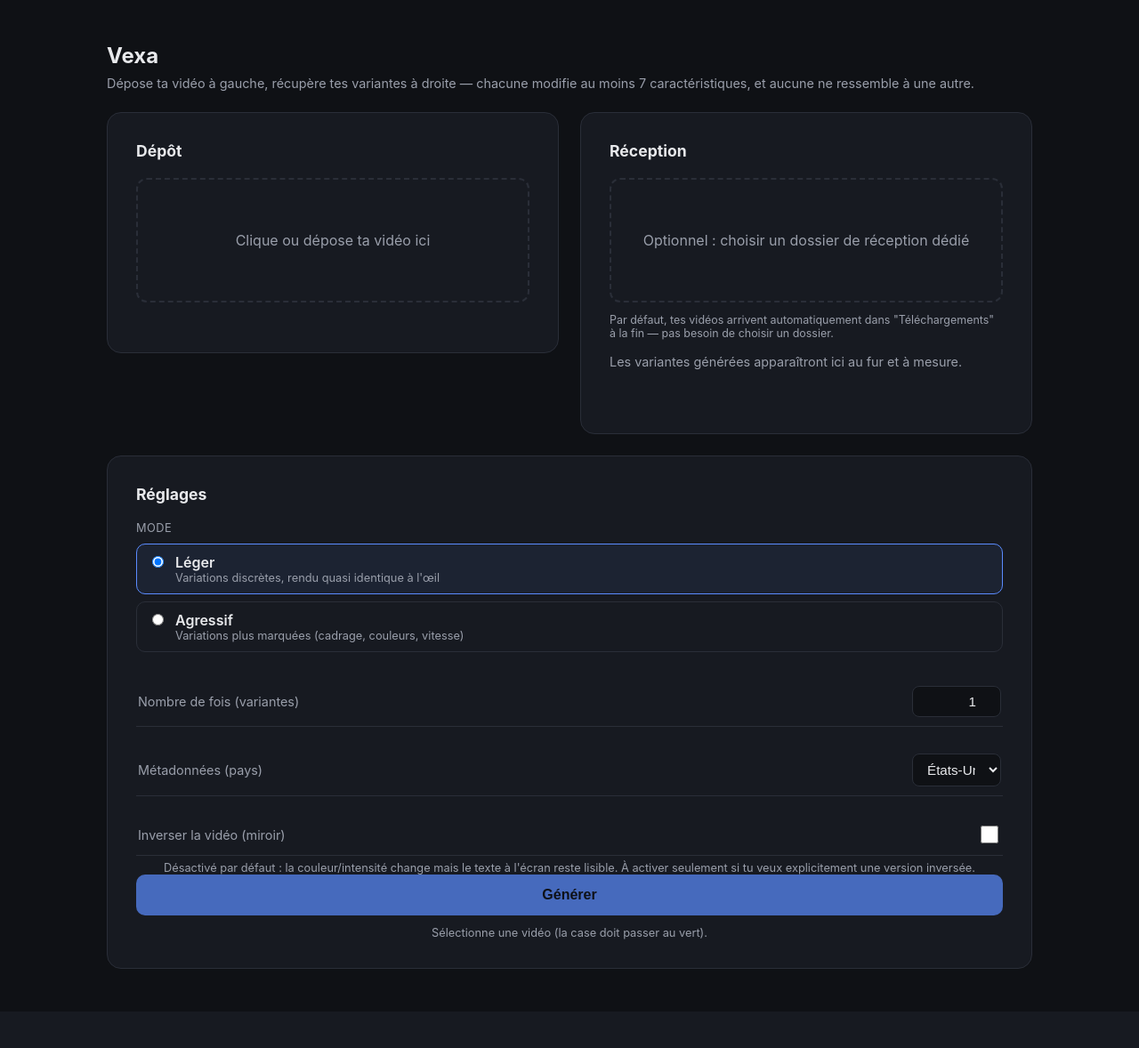
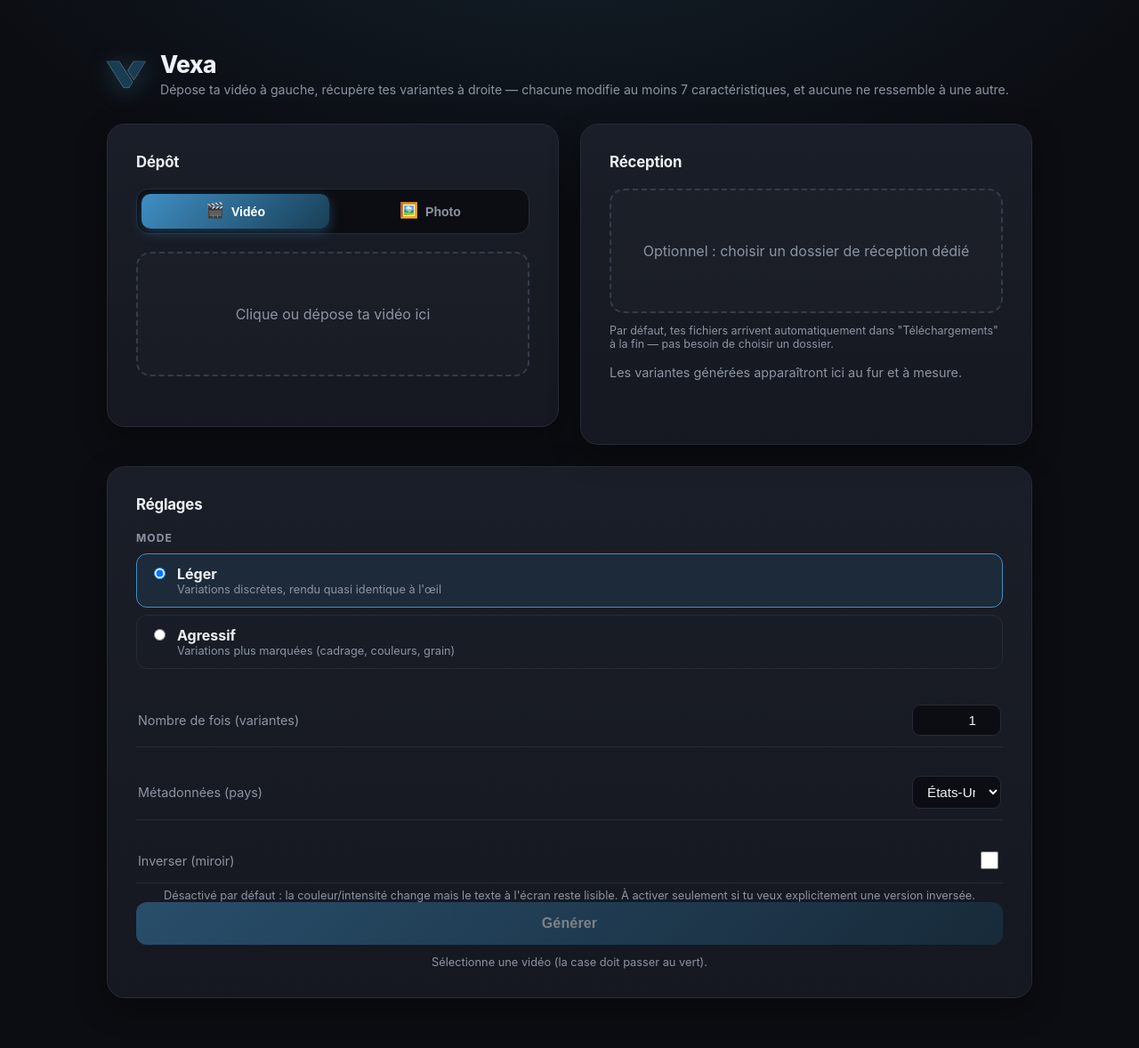
Before and after one commit to galaupjules-glitch/scout, a Flask app: page / in a window 1280 px wide. Shown: the whole page at 89% size. Before the commit the page ends 1089 px from the top, so only its background shows below. Run offline with Flask 3, Linux system fonts and the light colour scheme; the visitor is signed in with stand-in values (Sample User, id 1).

Commit message:
Ajoute le spoofing photo + refonte design (logo, couleurs, polish)
Nouveau module image_spoofer.py : même principe que video_spoofer.py
(recadrage/zoom, luminosité, contraste, saturation, teinte, grain, miroir
optionnel) appliqué à une image fixe, avec métadonnées EXIF (GPS, date,
fabricant/logiciel) localisées par pays via piexif. 8 caractéristiques
garanties par variante, diversité imposée entre les variantes d'un lot
(même logique que la vidéo).

Interface web : sélecteur Vidéo / Photo en haut du Dépôt, qui adapte le
champ fichier, les textes et le rendu des résultats (<img> vs <video>).
Le backend (/api/spoof) route vers le bon moteur selon type_media.

Refonte visuelle : palette basée sur le bleu marine du logo, le logo en
en-tête (texte + image), cartes avec dégradé/ombre, boutons en dégradé,
sélecteur Vidéo/Photo en pilule, meilleure hiérarchie typographique.
Favicon + icône d'app (vexa_icon.icns) déjà basés sur ce logo.

Testé : spoof photo bout en bout (web + app empaquetée), EXIF vérifié par
pays, rendu visuel du nouveau design, bascule Vidéo/Photo dans le
navigateur.

Co-Authored-By: Claude Sonnet 5 <noreply@anthropic.com>

```diff
--- a/static/style.css
+++ b/static/style.css
@@ -1,12 +1,19 @@
 :root {
-  --bg: #0f1115;
-  --carte: #171a21;
-  --texte: #e8e9ec;
-  --sous-texte: #9a9fab;
-  --accent: #5b8cff;
-  --accent-hover: #7aa1ff;
-  --bordure: #2a2e38;
+  --bg: #0b0d12;
+  --bg-glow: radial-gradient(1200px 600px at 50% -10%, rgba(63, 127, 166, 0.16), transparent 60%);
+  --carte: #151820;
+  --carte-haut: #1a1e28;
+  --texte: #eef1f5;
+  --sous-texte: #8d94a3;
+  --accent: #3f8fc4;
+  --accent-hover: #5aa8da;
+  --accent-soft: rgba(63, 143, 196, 0.12);
+  --navy: #193f56;
+  --bordure: #262b36;
+  --bordure-vive: #343b4a;
   --erreur: #ff6b6b;
+  --succes: #34c77b;
+  --ombre: 0 12px 32px rgba(0, 0, 0, 0.35);
 }
 
 * { box-sizing: border-box; }
@@ -16,10 +23,11 @@ body {
   min-height: 100vh;
   display: flex;
   justify-content: center;
-  padding: 48px 16px;
-  background: var(--bg);
+  padding: 56px 16px;
+  background: var(--bg-glow), var(--bg);
   color: var(--texte);
   font-family: -apple-system, BlinkMacSystemFont, "Segoe UI", Roboto, sans-serif;
+  -webkit-font-smoothing: antialiased;
 }
 
 .page {
@@ -28,15 +36,28 @@ body {
 }
 
 .entete {
-  margin-bottom: 20px;
+  margin-bottom: 28px;
+  display: flex;
+  align-items: center;
+  gap: 16px;
 }
+
+.entete .logo {
+  width: 44px;
+  height: auto;
+  flex-shrink: 0;
+  filter: drop-shadow(0 4px 12px rgba(63, 143, 196, 0.35));
+}
+
+.entete-texte { min-width: 0; }
 
 .carte {
   width: 100%;
-  background: var(--carte);
+  background: linear-gradient(180deg, var(--carte-haut), var(--carte));
   border: 1px solid var(--bordure);
-  border-radius: 16px;
+  border-radius: 20px;
   padding: 32px;
+  box-shadow: var(--ombre);
 }
 
 .carte.large {
@@ -44,19 +65,24 @@ body {
 }
 
 h1 {
-  margin: 0 0 8px;
-  font-size: 1.5rem;
+  margin: 0 0 2px;
+  font-size: 1.65rem;
+  font-weight: 800;
+  letter-spacing: -0.02em;
 }
 
 h2 {
   margin: 0 0 20px;
-  font-size: 1.1rem;
+  font-size: 1.05rem;
+  font-weight: 700;
+  letter-spacing: -0.01em;
 }
 
 .sous-titre {
-  margin: 0 0 24px;
+  margin: 0;
   color: var(--sous-texte);
-  font-size: 0.9rem;
+  font-size: 0.88rem;
+  line-height: 1.5;
 }
 
 .colonnes {
@@ -93,15 +119,52 @@ h2 {
 }
 
 .alerte {
-  background: rgba(255, 107, 107, 0.12);
-  border: 1px solid var(--erreur);
+  background: rgba(255, 107, 107, 0.1);
+  border: 1px solid rgba(255, 107, 107, 0.4);
   color: var(--erreur);
-  border-radius: 10px;
+  border-radius: 12px;
   padding: 12px 16px;
   margin-bottom: 20px;
   font-size: 0.9rem;
 }
 .alerte p { margin: 4px 0; }
+
+/* Sélecteur Vidéo / Photo */
+.type-media {
+  display: grid;
+  grid-template-columns: 1fr 1fr;
+  gap: 8px;
+  padding: 5px;
+  margin-bottom: 20px;
+  background: var(--bg);
+  border: 1px solid var(--bordure);
+  border-radius: 14px;
+}
+.type-media button {
+  display: flex;
+  align-items: center;
+  justify-content: center;
+  gap: 8px;
+  padding: 11px 8px;
+  border: none;
+  border-radius: 10px;
+  background: transparent;
+  color: var(--sous-texte);
+  font-weight: 700;
+  font-size: 0.88rem;
+  cursor: pointer;
+  transition: background 0.18s, color 0.18s, box-shadow 0.18s;
+}
+.type-media button .pastille { font-size: 1.05rem; line-height: 1; }
+.type-media button.actif {
+  background: linear-gradient(135deg, var(--accent), var(--navy));
+  color: #fff;
+  box-shadow: 0 4px 14px rgba(63, 143, 196, 0.35);
+}
+.type-media button:not(.actif):hover {
+  color: var(--texte);
+  background: rgba(255, 255, 255, 0.04);
+}
 
 .zone-fichier {
   display: flex;
@@ -109,39 +172,40 @@ h2 {
   justify-content: center;
   width: 100%;
   height: 140px;
-  border: 2px dashed var(--bordure);
-  border-radius: 12px;
+  border: 2px dashed var(--bordure-vive);
+  border-radius: 16px;
   cursor: pointer;
   margin-bottom: 24px;
   text-align: center;
   padding: 16px;
   color: var(--sous-texte);
-  background: transparent;
+  background: rgba(255, 255, 255, 0.015);
   font: inherit;
   box-sizing: border-box;
-  transition: border-color 0.15s, color 0.15s, background 0.15s;
+  transition: border-color 0.18s, color 0.18s, background 0.18s, transform 0.18s;
 }
 .zone-fichier:hover,
 .zone-fichier.survol {
   border-color: var(--accent);
   color: var(--texte);
-  background: rgba(91, 140, 255, 0.06);
+  background: var(--accent-soft);
+  transform: translateY(-1px);
 }
 .zone-fichier input { display: none; }
 
 .zone-fichier.pret {
   border-style: solid;
-  border-color: #2ecc71;
+  border-color: var(--succes);
   color: var(--texte);
-  background: rgba(46, 204, 113, 0.1);
+  background: rgba(52, 199, 123, 0.08);
 }
 .zone-fichier.pret:hover {
-  border-color: #2ecc71;
-  background: rgba(46, 204, 113, 0.16);
+  border-color: var(--succes);
+  background: rgba(52, 199, 123, 0.14);
 }
 .zone-fichier.pret span::before {
   content: "✓ ";
-  color: #2ecc71;
+  color: var(--succes);
   font-weight: 700;
 }
 
@@ -158,9 +222,10 @@ fieldset {
   padding: 0;
 }
 legend {
-  font-size: 0.8rem;
+  font-size: 0.76rem;
   text-transform: uppercase;
-  letter-spacing: 0.04em;
+  letter-spacing: 0.08em;
+  font-weight: 700;
   color: var(--sous-texte);
   margin-bottom: 10px;
   padding: 0;
@@ -171,17 +236,19 @@ legend {
   grid-template-columns: auto 1fr;
   column-gap: 10px;
   align-items: baseline;
-  padding: 10px 12px;
+  padding: 12px 14px;
   border: 1px solid var(--bordure);
-  border-radius: 10px;
+  border-radius: 12px;
   margin-bottom: 8px;
   cursor: pointer;
+  transition: border-color 0.15s, background 0.15s;
 }
 .radio:has(input:checked) {
   border-color: var(--accent);
-  background: rgba(91, 140, 255, 0.08);
+  background: var(--accent-soft);
 }
-.radio span { font-weight: 600; }
+.radio:hover { border-color: var(--bordure-vive); }
+.radio span { font-weight: 700; }
 .radio small {
   grid-column: 2;
   color: var(--sous-texte);
@@ -194,7 +261,7 @@ legend {
   align-items: center;
   font-size: 0.9rem;
   color: var(--sous-texte);
-  padding: 10px 2px;
+  padding: 12px 2px;
   border-bottom: 1px solid var(--bordure);
   margin-bottom: 20px;
 }
@@ -210,29 +277,38 @@ legend {
   background: var(--bg);
   color: var(--texte);
   border: 1px solid var(--bordure);
-  border-radius: 8px;
+  border-radius: 9px;
   padding: 8px 12px;
   width: 100px;
   text-align: right;
   font-size: 0.95rem;
 }
+.champ-ligne select:focus,
+.champ-ligne input:focus {
+  outline: none;
+  border-color: var(--accent);
+}
 
 button[type="submit"] {
   width: 100%;
-  padding: 14px;
+  padding: 15px;
   border: none;
-  border-radius: 10px;
-  background: var(--accent);
-  color: #0b0e14;
-  font-weight: 700;
+  border-radius: 12px;
+  background: linear-gradient(135deg, var(--accent), var(--navy));
+  color: #fff;
+  font-weight: 800;
   font-size: 1rem;
+  letter-spacing: 0.01em;
   cursor: pointer;
-  transition: background 0.15s;
+  box-shadow: 0 8px 20px rgba(63, 143, 196, 0.3);
+  transition: filter 0.15s, transform 0.15s, box-shadow 0.15s;
 }
-button[type="submit"]:hover { background: var(--accent-hover); }
+button[type="submit"]:hover { filter: brightness(1.12); transform: translateY(-1px); }
 button[type="submit"]:disabled {
-  opacity: 0.7;
-  cursor: wait;
+  opacity: 0.45;
+  cursor: not-allowed;
+  box-shadow: none;
+  transform: none;
 }
 
 .bouton-telecharger-tout {
--- a/templates/index.html
+++ b/templates/index.html
@@ -10,8 +10,11 @@
 <body>
   <div class="page">
     <header class="entete">
-      <h1>Vexa</h1>
-      <p class="sous-titre">Dépose ta vidéo à gauche, récupère tes variantes à droite — chacune modifie au moins 7 caractéristiques, et aucune ne ressemble à une autre.</p>
+      <img class="logo" src="{{ url_for('static', filename='logo.png') }}" alt="Vexa">
+      <div class="entete-texte">
+        <h1>Vexa</h1>
+        <p class="sous-titre" id="sous-titre">Dépose ta vidéo à gauche, récupère tes variantes à droite — chacune modifie au moins 7 caractéristiques, et aucune ne ressemble à une autre.</p>
+      </div>
     </header>
 
     <div class="alerte" id="alerte-js" hidden><p id="alerte-texte"></p></div>
@@ -21,6 +24,13 @@
         <!-- Dépôt (gauche) -->
         <section class="carte colonne-depot">
           <h2>Dépôt</h2>
+
+          <div class="type-media" id="type-media">
+            <button type="button" class="actif" data-type="video"><span class="pastille">🎬</span> Vidéo</button>
+            <button type="button" data-type="photo"><span class="pastille">🖼️</span> Photo</button>
+          </div>
+          <input type="hidden" name="type_media" id="input-type-media" value="video">
+
           <label class="zone-fichier" id="zone-drop">
             <input type="file" name="video" id="input-video" accept="video/*,.mp4,.mov,.m4v,.avi,.mkv,.webm,.3gp,.3g2,.wmv,.flv,.mpeg,.mpg,.ts,.m2ts" required>
             <span id="texte-fichier">Clique ou dépose ta vidéo ici</span>
@@ -33,7 +43,7 @@
           <button type="button" class="zone-fichier" id="zone-reception">
             <span id="texte-reception">Optionnel : choisir un dossier de réception dédié</span>
           </button>
-          <p class="note-reception" id="note-reception">Par défaut, tes vidéos arrivent automatiquement dans "Téléchargements" à la fin — pas besoin de choisir un dossier.</p>
+          <p class="note-reception" id="note-reception">Par défaut, tes fichiers arrivent automatiquement dans "Téléchargements" à la fin — pas besoin de choisir un dossier.</p>
           <p class="placeholder" id="placeholder-reception">Les variantes générées apparaîtront ici au fur et à mesure.</p>
           <div class="grille-resultats" id="grille-resultats"></div>
           <button type="button" class="bouton-telecharger-tout" id="bouton-tout" hidden>
@@ -56,7 +66,7 @@
           <label class="radio">
             <input type="radio" name="mode" value="agressif">
             <span>Agressif</span>
-            <small>Variations plus marquées (cadrage, couleurs, vitesse)</small>
+            <small>Variations plus marquées (cadrage, couleurs, grain)</small>
           </label>
         </fieldset>
 
@@ -76,7 +86,7 @@
         </label>
 
         <label class="champ-ligne">
-          <span>Inverser la vidéo (miroir)</span>
+          <span>Inverser (miroir)</span>
           <input type="checkbox" name="miroir" id="input-miroir" value="on">
         </label>
         <p class="note" style="margin-top: -14px;">Désactivé par défaut : la couleur/intensité change mais le texte à l'écran reste lisible. À activer seulement si tu veux explicitement une version inversée.</p>
@@ -97,6 +107,41 @@
     const zone = document.getElementById('zone-drop');
     const input = document.getElementById('input-video');
     const texte = document.getElementById('texte-fichier');
+    const typeMediaBoutons = document.querySelectorAll('#type-media button');
+    const inputTypeMedia = document.getElementById('input-type-media');
+    const sousTitre = document.getElementById('sous-titre');
+
+    const ACCEPT_VIDEO = 'video/*,.mp4,.mov,.m4v,.avi,.mkv,.webm,.3gp,.3g2,.wmv,.flv,.mpeg,.mpg,.ts,.m2ts';
+    const ACCEPT_PHOTO = 'image/*,.jpg,.jpeg,.png,.webp,.bmp,.tif,.tiff';
+    const TEXTES_SOUS_TITRE = {
+      video: "Dépose ta vidéo à gauche, récupère tes variantes à droite — chacune modifie au moins 7 caractéristiques, et aucune ne ressemble à une autre.",
+      photo: "Dépose ta photo à gauche, récupère tes variantes à droite — chacune modifie au moins 7 caractéristiques (couleurs, cadrage, métadonnées EXIF...), et aucune ne ressemble à une autre.",
+    };
+
+    let typeMediaActuel = 'video';
+
+    typeMediaBoutons.forEach(btn => {
+      btn.addEventListener('click', () => {
+        typeMediaActuel = btn.dataset.type;
+        inputTypeMedia.value = typeMediaActuel;
+        typeMediaBoutons.forEach(b => b.classList.toggle('actif', b === btn));
+
+        if (typeMediaActuel === 'photo') {
+          input.accept = ACCEPT_PHOTO;
+          texte.textContent = 'Clique ou dépose ta photo ici';
+        } else {
+          input.accept = ACCEPT_VIDEO;
+          texte.textContent = 'Clique ou dépose ta vidéo ici';
+        }
+        sousTitre.textContent = TEXTES_SOUS_TITRE[typeMediaActuel];
+
+        // on réinitialise la sélection de fichier, l'ancien type ne colle plus
+        input.value = '';
+        zone.classList.remove('pret');
+        fichierPret = false;
+        majVerrouGenerer();
+      });
+    });
     const form = document.getElementById('form-spoof');
     const bouton = document.getElementById('bouton-envoyer');
     const progression = document.getElementById('progression');
@@ -158,7 +203,7 @@
         dossierHandle = null;
         zoneReception.classList.remove('pret');
         texteReception.textContent = 'Optionnel : choisir un dossier de réception dédié';
-        noteReception.textContent = `Ce dossier n'a pas pu être utilisé (${err && (err.message || err.name) || 'erreur inconnue'}). Pas grave : tes vidéos arriveront quand même dans "Téléchargements".`;
+        noteReception.textContent = `Ce dossier n'a pas pu être utilisé (${err && (err.message || err.name) || 'erreur inconnue'}). Pas grave : tes fichiers arriveront quand même dans "Téléchargements".`;
       }
     });
 
@@ -171,10 +216,11 @@
 
     async function enregistrerSous(nom) {
       try {
-        const handle = await window.showSaveFilePicker({
-          suggestedName: nom,
-          types: [{ description: 'Vidéo', accept: { 'video/mp4': ['.mp4', '.mov', '.webm', '.mkv', '.avi', '.m4v'] } }],
-        });
+        const estPhoto = /\.(jpe?g|png|webp|bmp|tiff?)$/i.test(nom);
+        const types = estPhoto
+          ? [{ description: 'Photo', accept: { 'image/*': ['.jpg', '.jpeg', '.png', '.webp', '.bmp', '.tif', '.tiff'] } }]
+          : [{ description: 'Vidéo', accept: { 'video/*': ['.mp4', '.mov', '.webm', '.mkv', '.avi', '.m4v'] } }];
+        const handle = await window.showSaveFilePicker({ suggestedName: nom, types });
         const reponse = await fetch(`/fichier/${nom}`);
         const blob = await reponse.blob();
         const writable = await handle.createWritable();
@@ -228,7 +274,7 @@
       etatTexte.textContent = texte;
     }
 
-    async function ajouterVariante(jobId, nom, localeCode, localeLabel) {
+    async function ajouterVariante(jobId, nom, localeCode, localeLabel, typeMedia) {
       if (dejaAffiches.has(nom)) return;
       dejaAffiches.add(nom);
       placeholder.hidden = true;
@@ -237,11 +283,15 @@
         ? `${DRAPEAUX[localeCode] || '🌐'} Métadonnées : ${localeLabel}`
         : '🌐 Métadonnées : aléatoires';
 
+      const apercuTag = typeMedia === 'photo'
+        ? `<img src="/apercu/${nom}" alt="${nom}" loading="lazy">`
+        : `<video controls preload="metadata" src="/apercu/${nom}"></video>`;
+
       const carte = document.createElement('div');
       carte.className = 'variante';
       carte.innerHTML = `
         <button type="button" class="bouton-supprimer" title="Supprimer cette variante">✕</button>
-        <video controls preload="metadata" src="/apercu/${nom}"></video>
+        ${apercuTag}
         <p class="badge-meta">${badge}</p>
         <p class="etat-enregistrement" id="etat-${nom}"></p>
         <div class="actions-variante">
@@ -294,7 +344,7 @@
         fetch(`/api/etat/${jobId}`)
           .then(r => r.json())
           .then(etat => {
-            (etat.resultats || []).forEach(nom => ajouterVariante(jobId, nom, etat.locale_code, etat.locale_label));
+            (etat.resultats || []).forEach(nom => ajouterVariante(jobId, nom, etat.locale_code, etat.locale_label, etat.type_media));
 
             if (etat.status === 'traitement') {
               const fraction = etat.total ? etat.done / etat.total : 0;
```
Also changed, not shown: other parts of static/style.css (+24 -16 lines), image_spoofer.py (added, +233 -0 lines), video_spoofer_web.py (+79 -28 lines), README.md, static/logo.png (added).
